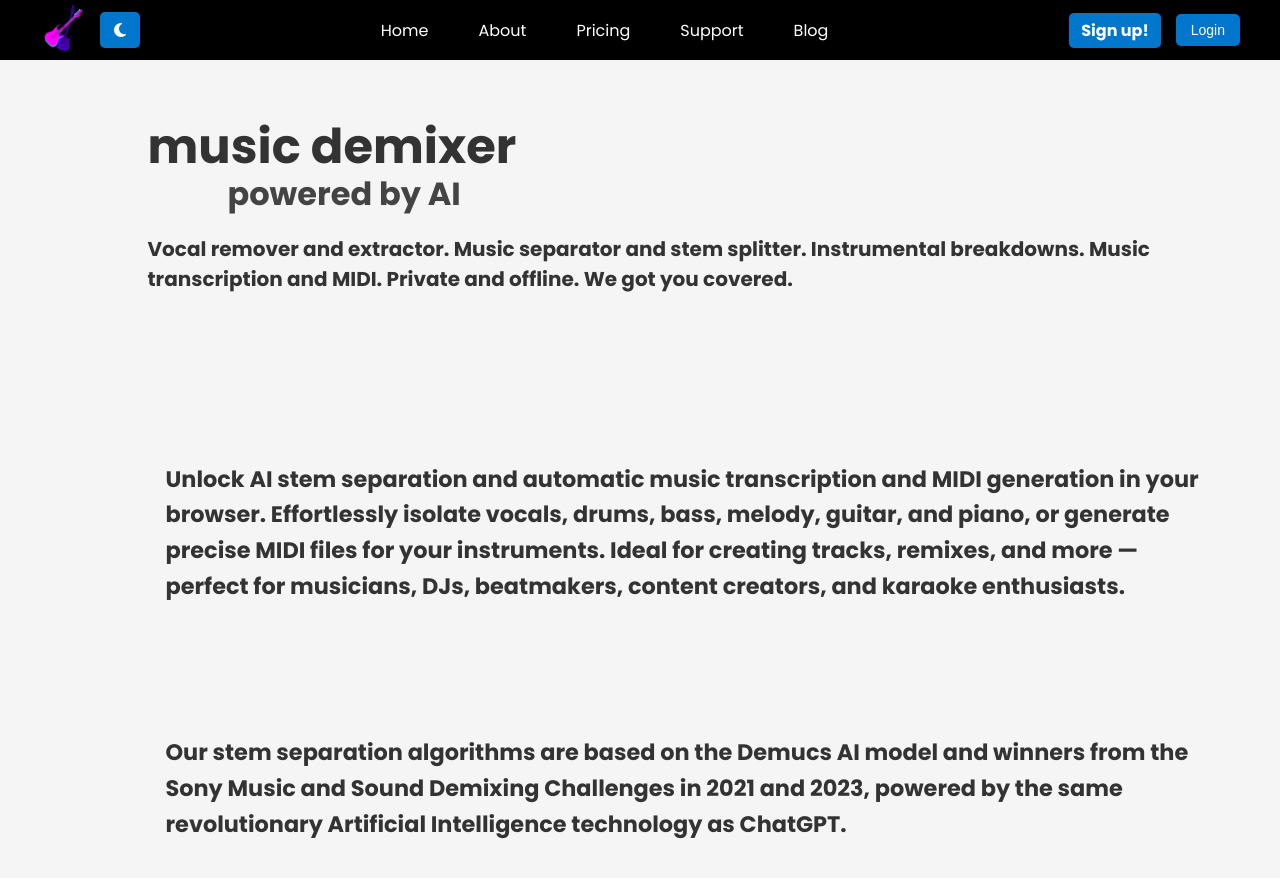
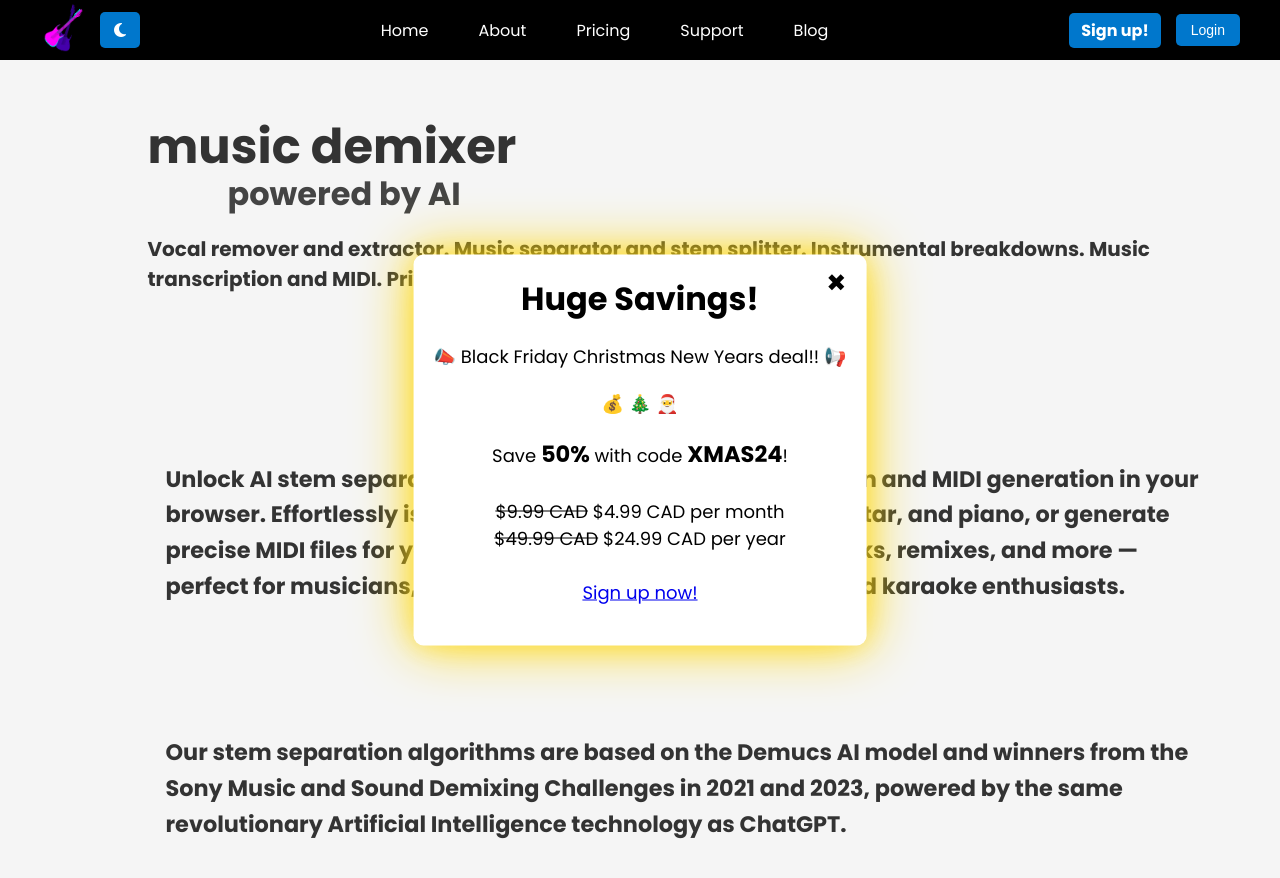
Before and after one commit to sevagh/freemusicdemixer.com, a Jekyll site: the page built from web/index.md, in a window 1280 px wide and 900 px high. Shown: the top 878 px of the window. Built offline with Jekyll 4.4.1, drawn with Linux system fonts in a browser that asks for light colours.

Commit message:
Add xmas discount code

```diff
--- a/web/_layouts/default.html
+++ b/web/_layouts/default.html
@@ -17,16 +17,24 @@
   {% seo %}
 </head>
 
-<!--
 <div id="popup-overlay" class="popup-overlay"></div>
 <div id="popup-banner" class="popup-banner-hidden">
     <button class="popup-close-button" id="close-popup">✖</button>
     <h3 class="popup-title">Huge Savings!</h3>
-    <p>📣 Save $70 (or 60%) by choosing the yearly membership! 📢</p>
-    <p>💵 💵 💰 💰 💰 💵 💵</p>
-    <p>Pay <s>$120 CAD</s> <b>just $49.99 CAD</b> for yearly access!</p>
+    <p>📣 Black Friday Christmas New Years deal!! 📢</p>
+    <p>💰 🎄 🎅</p>
+    <p>
+      Save <span id="discount-text">50%</span> with code <span id="discount-text">XMAS24</span>!
+      <br>
+      <br>
+      <s>$9.99 CAD</s> $4.99 CAD per month
+      <br>
+      <s>$49.99 CAD</s> $24.99 CAD per year
+      <br>
+      <br>
+      <a href="/pricing/#subscribe-today">Sign up now!</a>
+    </p>
 </div>
--->
 
 <body>
   <header>
--- a/web/assets/css/style.scss
+++ b/web/assets/css/style.scss
@@ -935,6 +935,11 @@
   border-radius: 5px; /* Match button style */
   cursor: pointer; /* Pointer cursor for interactivity */
   transition: background-color 0.3s ease;
+}
+
+#discount-text {
+  font-size: 1.25em; /* Adjust the size relative to the surrounding text */
+  font-weight: bold; /* Ensure it's emphasized */
 }
 
 .navbar-logo button:hover {
@@ -1458,7 +1463,7 @@
   max-width: 500px; /* max-width for responsiveness */
   font-size: 24px;
   padding: 20px;
-  box-shadow: 0 0 15px rgba(255, 215, 0, 0.6), 0 0 25px rgba(255, 215, 0, 0.4); /* Gold glow */
+  box-shadow: 0 0 55px rgba(255, 215, 0, 1.0), 0 0 25px rgba(255, 215, 0, 0.4); /* Gold glow */
   z-index: 1001;
   flex-direction: column;
   align-items: center;
```
